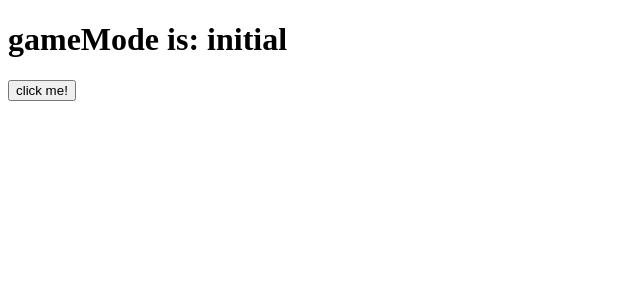
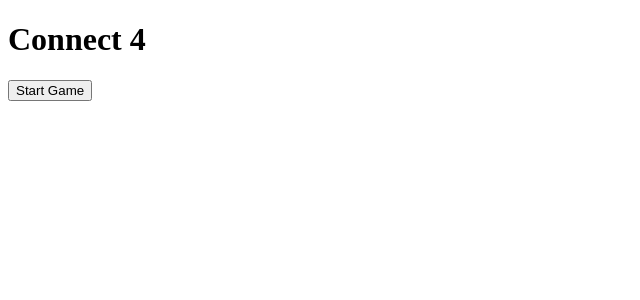
Before and after one commit to Subhamp12/Connect4, a Vue app: page / in a window 1280 px wide. Shown: the top 300 px of the page, without its empty margins (0-640 px from the left). Built offline with nearby package versions, Linux system fonts and the light colour scheme.

Commit message:
Added Board
Co-authored-by: Hanseul Shim <hanseulshim@gmail.com>
Co-authored-by: Samuel Park <sparkhee93@gmail.com>

```diff
--- a/src/App.vue
+++ b/src/App.vue
@@ -1,15 +1,18 @@
 <script setup>
-
+import Board from './components/Board.vue';
 </script>
 
 <template>
-  <h1>gameMode is: {{gameMode}}</h1>
-  <button @click="updateGame">click me!</button>
+  <h1>Connect 4</h1>
+  <button v-if="gameMode === 'initial'" @click="startGame">Start Game</button>
+  <Board v-if="gameMode ==='play'"/>
+  <button v-if="gameMode === 'play'" @click="endGame">End Game</button>
 </template>
 
 
 
 <script>
+
 export default {
   data() {
     return {
@@ -17,8 +20,11 @@ export default {
     }
   },
   methods: {
-    updateGame() {
-      this.gameMode = 'End'
+    startGame() {
+      this.gameMode = 'play'
+    },
+    endGame() {
+      this.gameMode = 'initial'
     }
   }
 }
--- /dev/null
+++ b/src/components/Board.vue
@@ -0,0 +1,31 @@
+<template>
+    <div class="board">
+        <div class="row" v-for="row in rows">
+            <div class="square" v-for="column in columns" />
+            </div>
+    </div>
+</template>
+<script>
+export default {
+    data() {
+        return {
+            rows: 6,
+            columns: 7
+        }
+    }
+}
+</script>
+<style>
+    .board {
+        margin-bottom: 25px;
+    }
+    .square {
+        width: 25px;
+        height: 25px;
+        background: #cccccc;
+        margin: 1px;
+    }
+    .row {
+        display: flex;
+    }
+</style>
```
